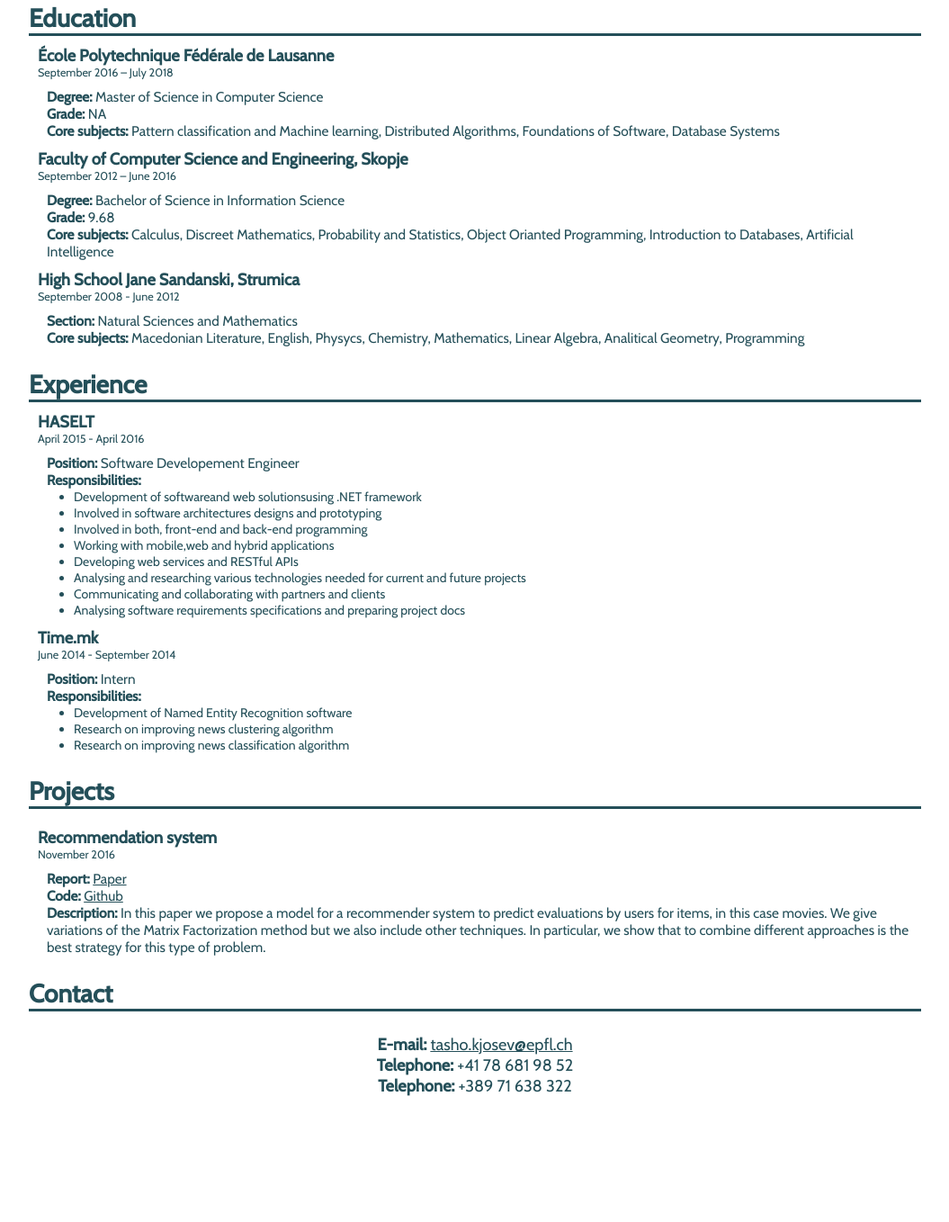
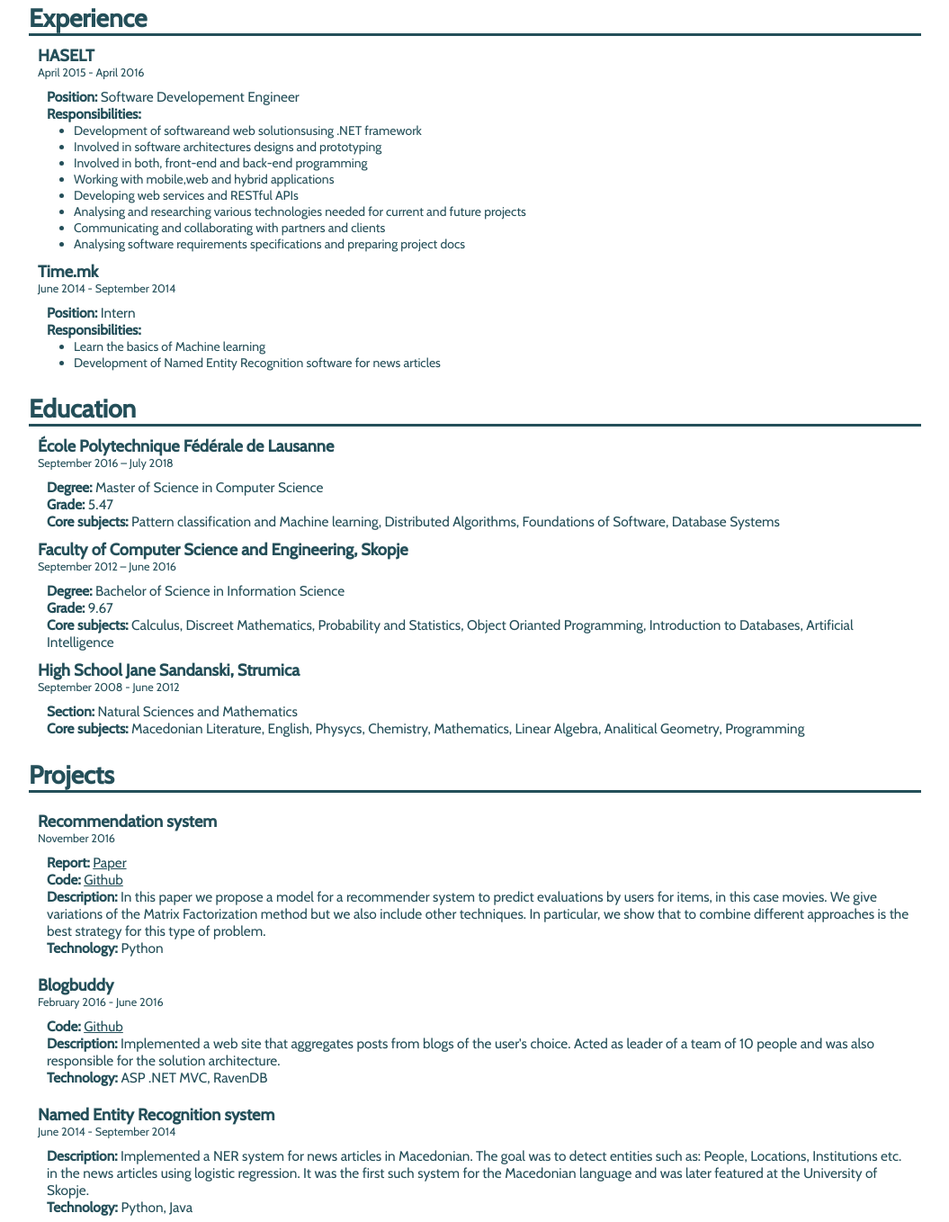
Before and after one commit to Kjosev/kjosev.github.io, a plain HTML site: page index.html in a window 1280 px wide. Shown: the part 362-1720 px from the top of the page at 90% size, without its empty margins (112-1167 px from the left). Before the commit the page ends 1630 px from the top, so only its background shows below. Drawn offline with nearby package versions, Linux system fonts and the light colour scheme.

Commit message:
Added NER and Blogbuddy projects. Updated grade at EPFL. Section ordering change.

```diff
--- a/index.html
+++ b/index.html
@@ -45,48 +45,6 @@
       <p class="name">Tasho Kjosev</p>
       <p class="title">Computer Scientist</p>
     </section>
-    <section class="sec" id="sec-education">
-      <p class="sec-header">Education</p>
-      <div class="sec-content">
-        <a href="http://epfl.ch/" target="blank" class="institution">
-          École Polytechnique Fédérale de Lausanne
-        </a>
-        <p class="timeline">
-          September 2016 – July 2018
-        </p>
-        <p class="description">
-          <strong>Degree:</strong> Master of Science in Computer Science <br>
-          <strong>Grade:</strong> NA <br>
-          <strong>Core subjects:</strong> Pattern classification and Machine learning, Distributed Algorithms, Foundations of Software, Database Systems<br>
-        </p>
-      </div>
-      <div class="sec-content">
-        <a href="http://finki.ukim.mk/" target="blank" class="institution">
-          Faculty of Computer Science and Engineering, Skopje
-        </a>
-        <p class="timeline">
-          September 2012 – June 2016
-        </p>
-        <p class="description">
-          <strong>Degree:</strong> Bachelor of Science in Information Science <br>
-          <strong>Grade:</strong> 9.68 <br>
-          <strong>Core subjects:</strong> Calculus, Discreet Mathematics, Probability and Statistics, Object Orianted Programming, Introduction to Databases, Artificial Intelligence<br>
-        </p>
-      </div>
-      <div class="sec-content">
-        <a href="http://jsandanski-strumica.edu.mk/" target="blank" class="institution">
-          High School Jane Sandanski, Strumica
-        </a>
-        <p class="timeline">
-          September 2008 - June 2012
-        </p>
-        <p class="description">
-          <strong>Section:</strong> Natural Sciences and Mathematics<br>
-          <strong>Core subjects:</strong> Macedonian Literature, English, Physycs, Chemistry, Mathematics, Linear Algebra, Analitical Geometry, Programming <br>
-        </p>
-      </div>
-
-    </section>
     <section class="sec" id="sec-experience">
       <p class="sec-header">Experience</p>
       <div class="sec-content">
@@ -122,12 +80,53 @@
           <strong>Position:</strong> Intern <br>
           <strong>Responsibilities:</strong>
           <ul class="responsibilities">
-            <li>Development of Named Entity Recognition software</li>
-            <li>Research on improving news clustering algorithm</li>
-            <li>Research on improving news classification algorithm</li>
+            <li>Learn the basics of Machine learning</li>
+            <li>Development of Named Entity Recognition software for news articles</li>
           </ul>
         </p>
       </div>
+    </section>
+    <section class="sec" id="sec-education">
+      <p class="sec-header">Education</p>
+      <div class="sec-content">
+        <a href="http://epfl.ch/" target="blank" class="institution">
+          École Polytechnique Fédérale de Lausanne
+        </a>
+        <p class="timeline">
+          September 2016 – July 2018
+        </p>
+        <p class="description">
+          <strong>Degree:</strong> Master of Science in Computer Science <br>
+          <strong>Grade:</strong> 5.47 <br>
+          <strong>Core subjects:</strong> Pattern classification and Machine learning, Distributed Algorithms, Foundations of Software, Database Systems<br>
+        </p>
+      </div>
+      <div class="sec-content">
+        <a href="http://finki.ukim.mk/" target="blank" class="institution">
+          Faculty of Computer Science and Engineering, Skopje
+        </a>
+        <p class="timeline">
+          September 2012 – June 2016
+        </p>
+        <p class="description">
+          <strong>Degree:</strong> Bachelor of Science in Information Science <br>
+          <strong>Grade:</strong> 9.67 <br>
+          <strong>Core subjects:</strong> Calculus, Discreet Mathematics, Probability and Statistics, Object Orianted Programming, Introduction to Databases, Artificial Intelligence<br>
+        </p>
+      </div>
+      <div class="sec-content">
+        <a href="http://jsandanski-strumica.edu.mk/" target="blank" class="institution">
+          High School Jane Sandanski, Strumica
+        </a>
+        <p class="timeline">
+          September 2008 - June 2012
+        </p>
+        <p class="description">
+          <strong>Section:</strong> Natural Sciences and Mathematics<br>
+          <strong>Core subjects:</strong> Macedonian Literature, English, Physycs, Chemistry, Mathematics, Linear Algebra, Analitical Geometry, Programming <br>
+        </p>
+      </div>
+
     </section>
     <section class="sec" id="sec-projects">
       <p class="sec-header">Projects</p>
@@ -137,8 +136,42 @@
         <p class="description">
         <strong>Report: </strong><a href="docs/report_Netflix.pdf" target="blank">Paper</a> <br>
         <strong>Code: </strong><a href="https://github.com/Kjosev/Recommendation-engine" target="blank">Github</a> <br>
-        <strong>Description: </strong> In this paper we propose a model for a recommender system to predict evaluations by users for items, in this case movies. We give variations of the Matrix Factorization method but we also include other techniques. In particular, we show that to combine different approaches is the best strategy for this type of problem.
-
+        <strong>Description: </strong>
+        In this paper we propose a model for a recommender system to predict evaluations by users for items, in this case movies. We give variations of the Matrix Factorization method but we also include other techniques. In particular, we show that to combine different approaches is the best strategy for this type of problem.  <br>
+        <strong>Technology:</strong> Python
+        </p>
+      </div>
+      <!-- <div class="sec-content">
+        <p class="proj-name">Privacy-preserving Distributed Machine learning</p>
+        <p class="timeline">February 2017 - June 2017</p>
+        <p class="description">
+        <strong>Report: </strong><a href=#" target="blank">Paper</a> <br>
+        <strong>Code: </strong><a href="#" target="blank">Github</a> <br>
+        <strong>Description: </strong>
+        In this paper we propose a model for a recommender system to predict evaluations by users for items, in this case movies. We give variations of the Matrix Factorization method but we also include other techniques. In particular, we show that to combine different approaches is the best strategy for this type of problem.  <br>
+        <strong>Technology:</strong> Python
+        </p>
+      </div> -->
+      <div class="sec-content">
+        <p class="proj-name">Blogbuddy</p>
+        <p class="timeline">February 2016 - June 2016</p>
+        <p class="description">
+        <!-- <strong>Report: </strong><a href="#" target="blank">Paper</a> <br> -->
+        <strong>Code: </strong><a href="https://github.com/Kjosev/Bloggregator" target="blank">Github</a> <br>
+        <strong>Description: </strong>
+        Implemented a web site that aggregates posts from blogs of the user's choice. Acted as leader of a team of 10 people and was also responsible for the solution architecture.<br>
+        <strong>Technology:</strong> ASP .NET MVC, RavenDB
+        </p>
+      </div>
+      <div class="sec-content">
+        <p class="proj-name">Named Entity Recognition system</p>
+        <p class="timeline">June 2014 - September 2014</p>
+        <p class="description">
+        <!-- <strong>Report: </strong><a href="#" target="blank">Paper</a> <br>
+        <strong>Code: </strong><a href="#" target="blank">Github</a> <br> -->
+        <strong>Description: </strong>
+        Implemented a NER system for news articles in Macedonian. The goal was to detect entities such as: People, Locations, Institutions etc. in the news articles using logistic regression. It was the first such system for the Macedonian language and was later featured at the University of Skopje. <br>
+        <strong>Technology:</strong> Python, Java
         </p>
       </div>
     </section>
```
